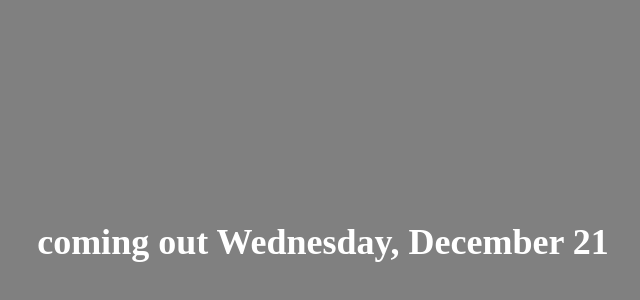
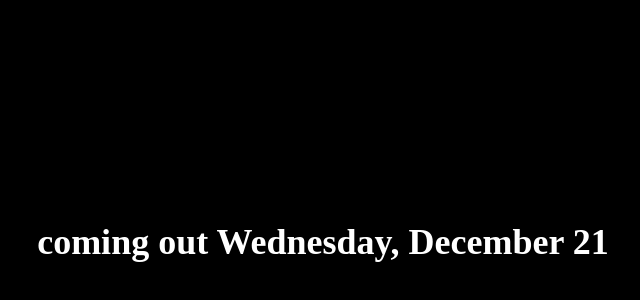
Before and after one commit to synapsians/synapse-updates, a plain HTML site: page index.html in a window 1280 px wide. Shown: the part 166-466 px from the top of the page, without its empty margins (317-957 px from the left). Drawn offline with Linux system fonts and the light colour scheme.

Commit message:
Update index.html

```diff
--- a/index.html
+++ b/index.html
@@ -2,7 +2,7 @@
 <head>
   <style>
     body {
-      background-color: #808080;
+      background-color: #000000;
       display: flex;
       justify-content: center;
       align-items: center;
```
